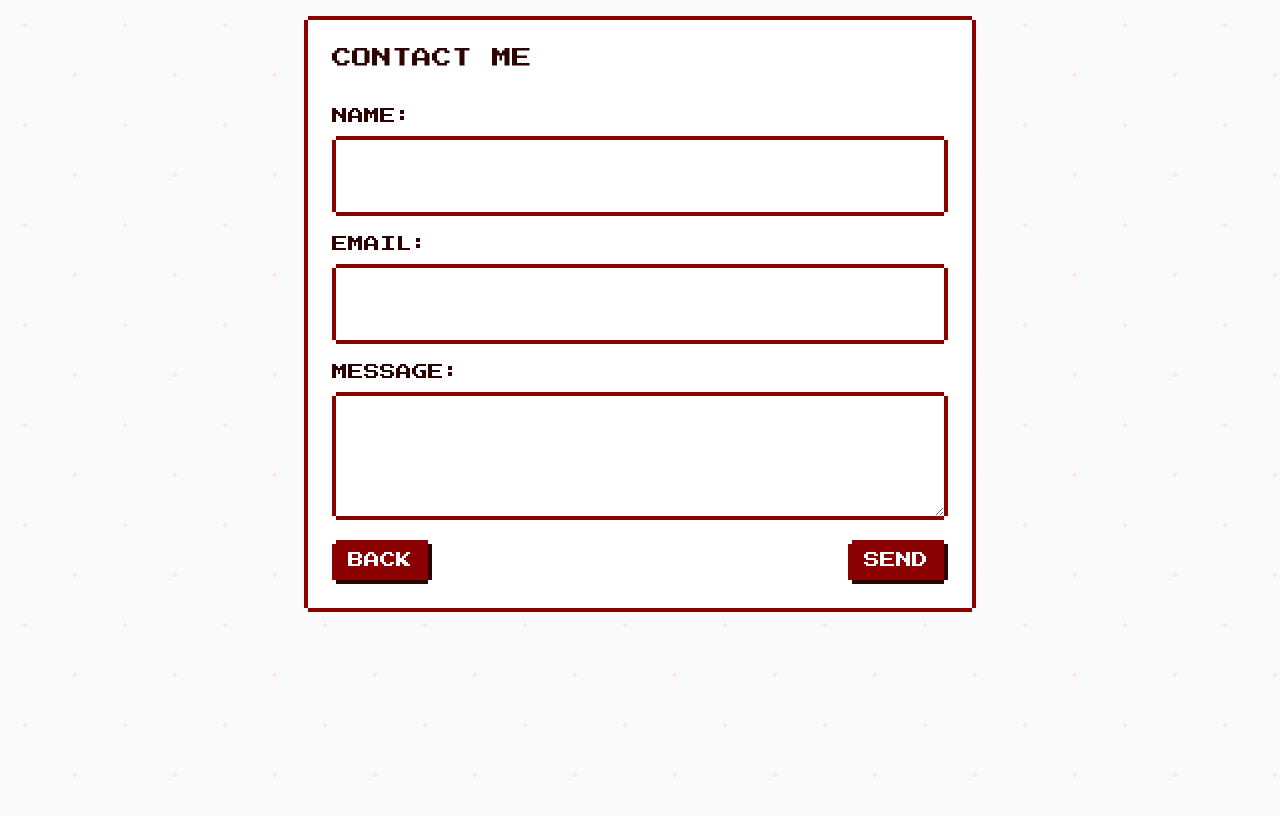
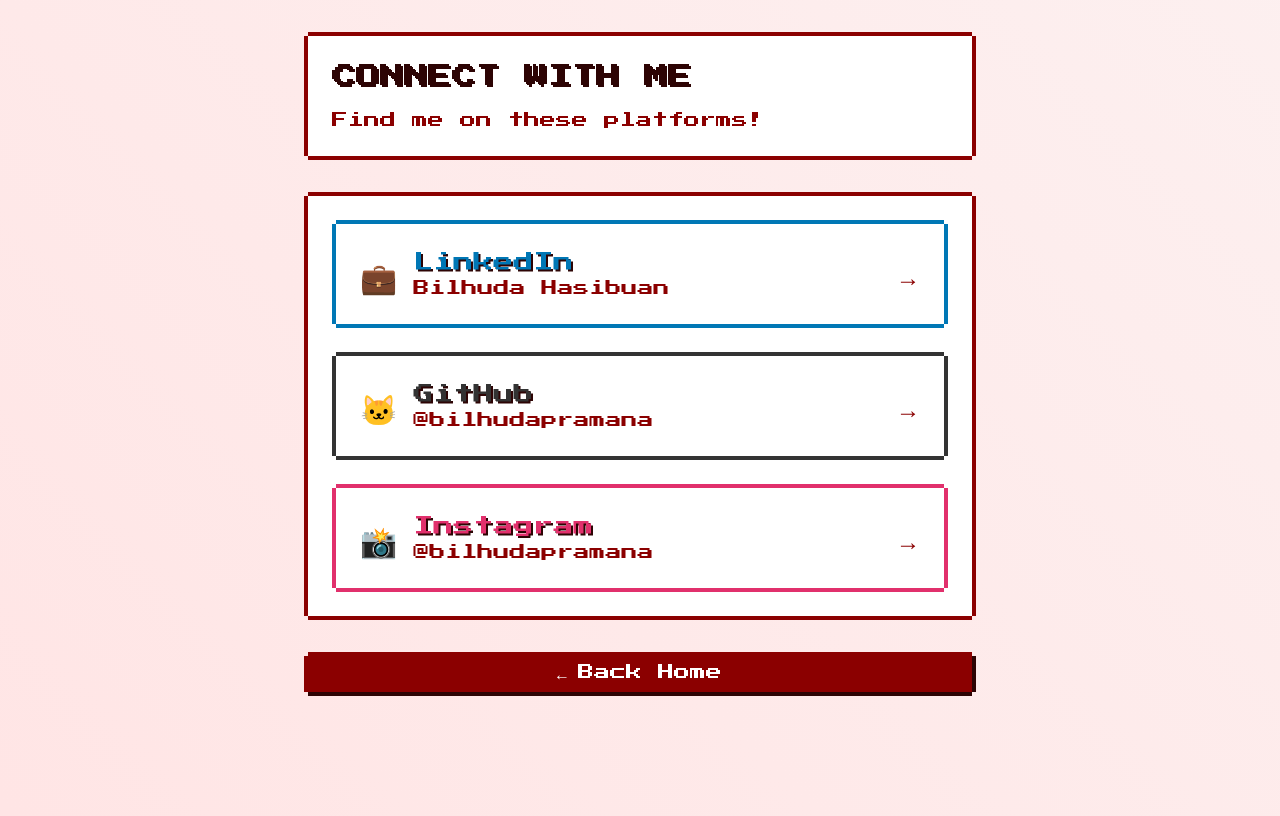
Before and after one commit to bilhudapramana/bilhudapramanahasibuan, a Next.js app: page /contact in a window 1280 px wide. Shown: the top 816 px of the page. Built offline with nearby package versions, Linux system fonts and the light colour scheme.

Commit message:
New contact page UI fixes

```diff
--- a/src/app/about/page.tsx
+++ b/src/app/about/page.tsx
@@ -186,6 +186,28 @@
     ? skills
     : skills.filter(skill => skill.category === selectedCategory)
 
+  const sections = [
+    { key: 'bio', label: 'BIO', icon: '📝' },
+    { key: 'skills', label: 'SKILLS', icon: '💪' },
+    { key: 'achievements', label: 'ACHIEVEMENTS', icon: '🏆' },
+    { key: 'journey', label: 'JOURNEY', icon: '🎮' },
+    { key: 'experience', label: 'EXPERIENCE', icon: '💼' }
+  ].map((section) => (
+    <motion.button
+      key={section.key}
+      whileHover={{ scale: 1.05 }}
+      whileTap={{ scale: 0.95 }}
+      className={`gameboy-btn min-w-[140px] ${
+        currentSection === section.key
+          ? 'selected-btn bg-[--gb-light] text-white scale-105'
+          : ''
+      }`}
+      onClick={() => setCurrentSection(section.key as Section)}
+    >
+      <PixelIcon icon={section.icon} label={section.label} />
+    </motion.button>
+  ))
+
   return (
     <PageBackground pattern="animated">
       <motion.div
@@ -217,23 +239,7 @@
 
         <div className="grid gap-8">
           <nav className="flex flex-wrap gap-4 justify-center">
-            {[
-              { key: 'bio', label: 'BIO', icon: '📝' },
-              { key: 'skills', label: 'SKILLS', icon: '💪' },
-              { key: 'achievements', label: 'ACHIEVEMENTS', icon: '🏆' },
-              { key: 'journey', label: 'JOURNEY', icon: '🗺️' },
-              { key: 'experience', label: 'EXPERIENCE', icon: '💼' }
-            ].map((section) => (
-              <motion.button
-                key={section.key}
-                whileHover={{ scale: 1.05 }}
-                whileTap={{ scale: 0.95 }}
-                className={`gameboy-btn min-w-[140px] ${currentSection === section.key ? 'bg-[--gb-light] text-[--gb-darkest]' : ''}`}
-                onClick={() => setCurrentSection(section.key as Section)}
-              >
-                <PixelIcon icon={section.icon} label={section.label} />
-              </motion.button>
-            ))}
+            {sections}
           </nav>
 
           <AnimatePresence mode="wait">
--- a/src/app/contact/page.tsx
+++ b/src/app/contact/page.tsx
@@ -1,64 +1,104 @@
 'use client'
-import { useState } from 'react'
+import { motion } from 'framer-motion'
 import Link from 'next/link'
+import PageBackground from '@/components/PageBackground'
+
+const socialLinks = [
+  {
+    platform: 'LinkedIn',
+    url: 'https://www.linkedin.com/in/bilhuda-hasibuan-3556441b9/',
+    icon: '💼',
+    color: '#0077B5',
+    username: 'Bilhuda Hasibuan'
+  },
+  {
+    platform: 'GitHub',
+    url: 'https://github.com/bilhudapramana',
+    icon: '🐱',
+    color: '#333333',
+    username: '@bilhudapramana'
+  },
+  {
+    platform: 'Instagram',
+    url: 'https://www.instagram.com/bilhudapramana/',
+    icon: '📸',
+    color: '#E1306C',
+    username: '@bilhudapramana'
+  }
+]
 
 export default function Contact() {
-  const [formStatus, setFormStatus] = useState<'idle' | 'sending' | 'sent'>('idle')
+  return (
+    <PageBackground pattern="animated">
+      <motion.div
+        initial={{ opacity: 0 }}
+        animate={{ opacity: 1 }}
+        className="min-h-screen p-4"
+      >
+        <div className="max-w-2xl mx-auto">
+          <motion.div
+            className="gameboy-container mb-8"
+            initial={{ y: -20 }}
+            animate={{ y: 0 }}
+          >
+            <h1 className="text-2xl pixel-text text-[--gb-darkest] mb-4">CONNECT WITH ME</h1>
+            <p className="text-[--gb-dark]">Find me on these platforms!</p>
+          </motion.div>
 
-  const handleSubmit = async (e: React.FormEvent<HTMLFormElement>) => {
-    e.preventDefault()
-    setFormStatus('sending')
-    // Add your form submission logic here
-    setTimeout(() => setFormStatus('sent'), 1000)
-  }
+          <motion.div
+            className="gameboy-container space-y-6"
+            initial={{ y: 20, opacity: 0 }}
+            animate={{ y: 0, opacity: 1 }}
+            transition={{ delay: 0.2 }}
+          >
+            {socialLinks.map((social, index) => (
+              <motion.a
+                key={social.platform}
+                href={social.url}
+                target="_blank"
+                rel="noopener noreferrer"
+                className="block"
+                initial={{ x: -20, opacity: 0 }}
+                animate={{ x: 0, opacity: 1 }}
+                transition={{ delay: index * 0.1 }}
+              >
+                <motion.div
+                  className="gameboy-container p-6 flex items-center gap-4 hover:shadow-lg transition-shadow"
+                  whileHover={{ scale: 1.02, x: 10 }}
+                  whileTap={{ scale: 0.98 }}
+                  style={{ borderColor: social.color }}
+                >
+                  <span className="text-3xl">{social.icon}</span>
+                  <div>
+                    <h2 className="text-xl pixel-text" style={{ color: social.color }}>
+                      {social.platform}
+                    </h2>
+                    <p className="text-[--gb-dark]">{social.username}</p>
+                  </div>
+                  <motion.span
+                    className="ml-auto text-2xl text-[--gb-dark]"
+                    whileHover={{ x: 5 }}
+                  >
+                    →
+                  </motion.span>
+                </motion.div>
+              </motion.a>
+            ))}
+          </motion.div>
 
-  return (
-    <main className="min-h-screen p-4">
-      <div className="gameboy-container max-w-2xl mx-auto">
-        <h1 className="text-xl text-[--gb-darkest] mb-8">CONTACT ME</h1>
-
-        <form onSubmit={handleSubmit} className="space-y-4">
-          <div>
-            <label className="block text-[--gb-darkest] mb-2">NAME:</label>
-            <input
-              type="text"
-              className="gameboy-container w-full"
-              required
-            />
-          </div>
-
-          <div>
-            <label className="block text-[--gb-darkest] mb-2">EMAIL:</label>
-            <input
-              type="email"
-              className="gameboy-container w-full"
-              required
-            />
-          </div>
-
-          <div>
-            <label className="block text-[--gb-darkest] mb-2">MESSAGE:</label>
-            <textarea
-              className="gameboy-container w-full h-32"
-              required
-            />
-          </div>
-
-          <div className="flex justify-between items-center">
-            <Link href="/" className="gameboy-btn">
-              BACK
+          <motion.div
+            className="mt-8 text-center"
+            initial={{ opacity: 0 }}
+            animate={{ opacity: 1 }}
+            transition={{ delay: 0.4 }}
+          >
+            <Link href="/" className="gameboy-btn inline-flex items-center gap-2">
+              <span>←</span>
+              <span>Back Home</span>
             </Link>
-            <button
-              type="submit"
-              className="gameboy-btn"
-              disabled={formStatus !== 'idle'}
-            >
-              {formStatus === 'idle' ? 'SEND' :
-               formStatus === 'sending' ? 'SENDING...' : 'SENT!'}
-            </button>
-          </div>
-        </form>
-      </div>
-    </main>
+          </motion.div>
+        </div>
+      </motion.div>
+    </PageBackground>
   )
 }
--- a/src/app/globals.css
+++ b/src/app/globals.css
@@ -134,3 +134,15 @@
          hover:bg-[--gb-light] hover:text-white
          transition-all duration-300 cursor-pointer;
 }
+
+.gameboy-btn.selected {
+  box-shadow: inset 2px 2px 4px rgba(0, 0, 0, 0.2);
+}
+
+.selected-btn {
+  @apply transform scale-105 shadow-lg;
+  background-color: var(--gb-light) !important;
+  color: white !important;
+  border-color: var(--gb-darkest) !important;
+  box-shadow: 0 0 10px rgba(255, 68, 68, 0.3);
+}
--- a/src/app/metadata.ts
+++ b/src/app/metadata.ts
@@ -1,4 +1,4 @@
 export const metadata = {
-  title: 'Bilhuda Pramana Hasibuan | UX Designer',
-  description: 'UX Design Portfolio - Creating user-centered experiences with a retro gaming twist',
+  title: 'Bilhuda P. Hasibuan | UX Designer & Researcher',
+  description: 'Double degree student in Computer Science & IT, specializing in UX Design and Research'
 }
--- a/src/app/page.tsx
+++ b/src/app/page.tsx
@@ -28,9 +28,12 @@
             />
           </motion.div>
 
-          <h1 className="text-2xl pixel-text">BILHUDA</h1>
-          <p className="text-sm">UX DESIGNER</p>
-          <p className="text-xs italic">Hello! I create user-centered experiences</p>
+          <h1 className="text-2xl pixel-text">BILHUDA PRAMANA HASIBUAN</h1>
+          <div className="space-y-1">
+            <p className="text-sm">COMPUTER SCIENCE (UI) & IT (UQ)</p>
+            <p className="text-sm font-bold">UX DESIGNER & RESEARCHER</p>
+          </div>
+          <p className="text-xs italic">Creating user-centered experiences</p>
 
           <motion.div
             animate={{ opacity: [1, 0.5, 1] }}
```
